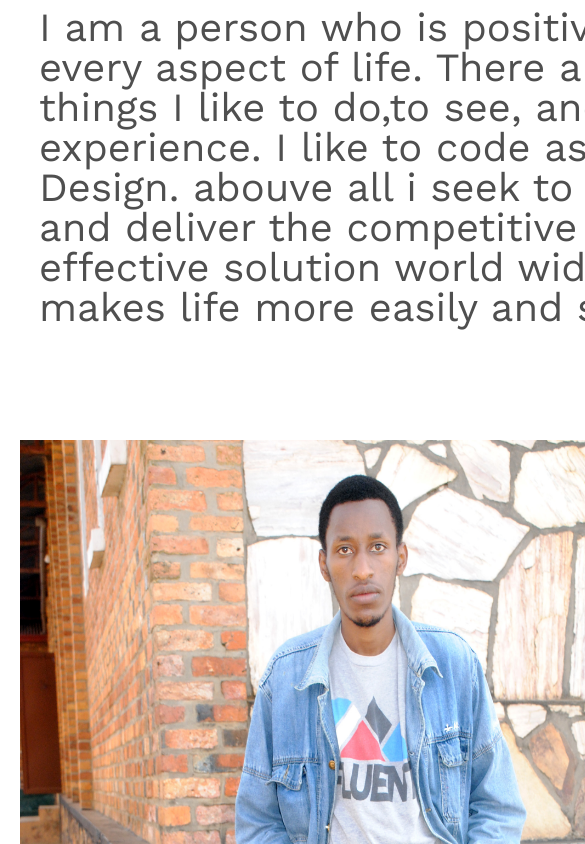
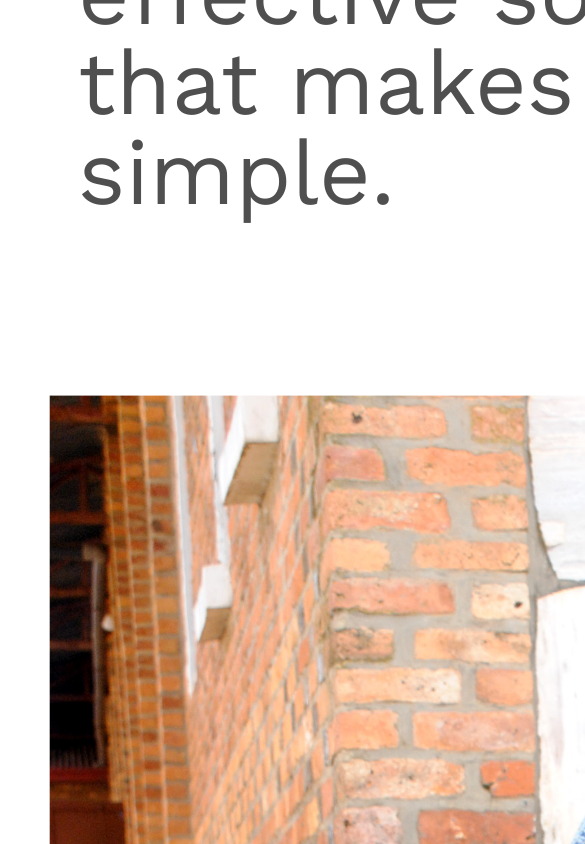
Before and after one commit to Muhodari/myPortfoliio, an Angular app: page / in a window 390 px wide. Shown: the part 5410-6254 px from the top of the page, 585 px wide, since content can reach past the window. Built offline with nearby package versions, Linux system fonts and the light colour scheme.

Commit message:
working on responsiveness

```diff
--- a/src/app/Components/Header/Header.component.css
+++ b/src/app/Components/Header/Header.component.css
@@ -327,11 +327,11 @@ font-size: 30px;
  font-family: 'Work Sans';
 }
 
-@media only screen and (max-width: 768px) {
+@media only screen and (max-width: 770px) {
   .about-me-container{
     /* background-color: turquoise; */
-    width: 100%;
-    margin-top: 1000px;
+    width: 200%;
+    margin-top: 250px;
     margin-left: 0;
     padding-left: 0;
   }
@@ -372,29 +372,29 @@ width: 100% !important;
   .about-coninter-description h1{
     font-weight: bold;
     font-family:sans-serif;
-    font-size: 65px;
+    font-size: 115px;
     }
 
     .about-coninter-description p{
-      margin-top: 40px;
-     font-size: 40px;
+      margin-top: 100px;
+     font-size: 90px;
      font-weight: 500;
-     line-height: 40px;
+     line-height: 90px;
      font-family: 'Work Sans';
      color: #4F4F4F;
     }
 
 
     .about-image{
-      width:100% !important;
+      width:200% !important;
       margin-top:0 !important;
       margin-left: 70px !important;
     }
     .about-image img{
-      margin-top: 90px;
-
-      /* height:120%; */
-      /* width:180%; */
+      margin-top: 1000px;
+       margin-left:280px ;
+      height:180%;
+      width:55%;
       /* font-size: 20px; */
       /* margin-left:0px; */
       background-position: center;
@@ -485,13 +485,14 @@ height: 980px;
 @media only screen and (max-width:768px){
 
   .someWorks-container{
- margin-top: 960px;
+ margin-top: 2900px;
+ width: 300%;
   }
 
 .contain-works{
 
   height:auto;
-  width: 180%;
+  width: 120%;
   margin-left: 10%;
 }
 
@@ -506,12 +507,12 @@ height: 980px;
 .project img{
 
   width:93%;
-  height: 360px;
+  height: 700px;
   margin: 7% 3% 7% 3%;
   position:relative;
 }
 .project-name{
-  font-size: 35px;
+  font-size: 80px;
 }
 .langouge-container button{
   width: 150px;
```
